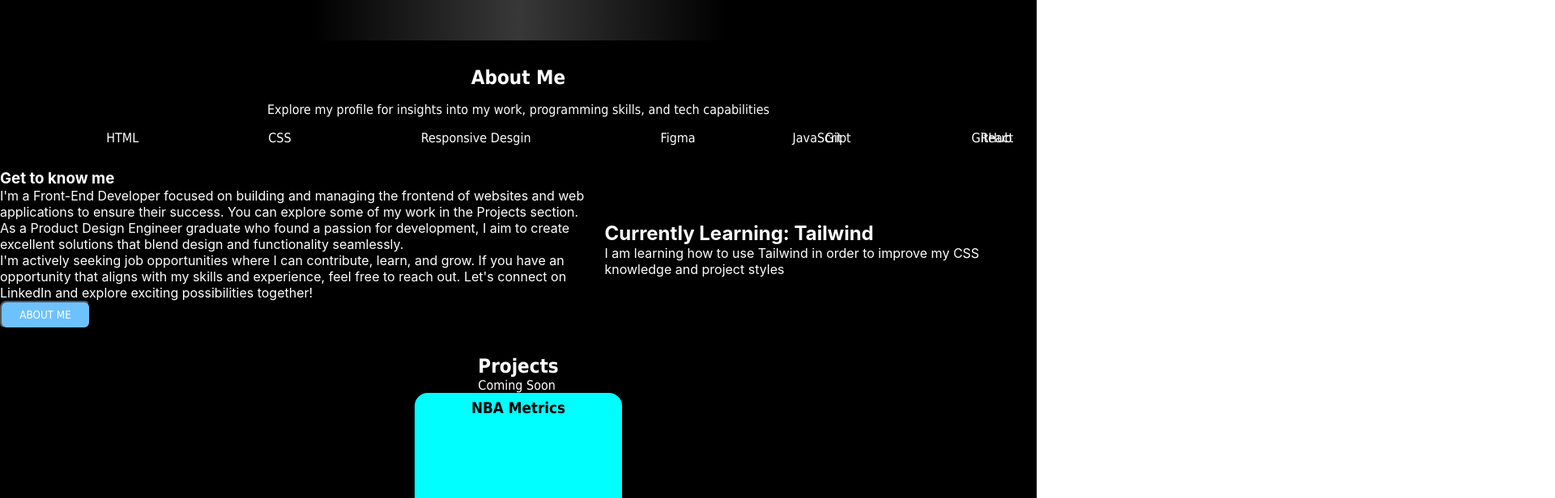
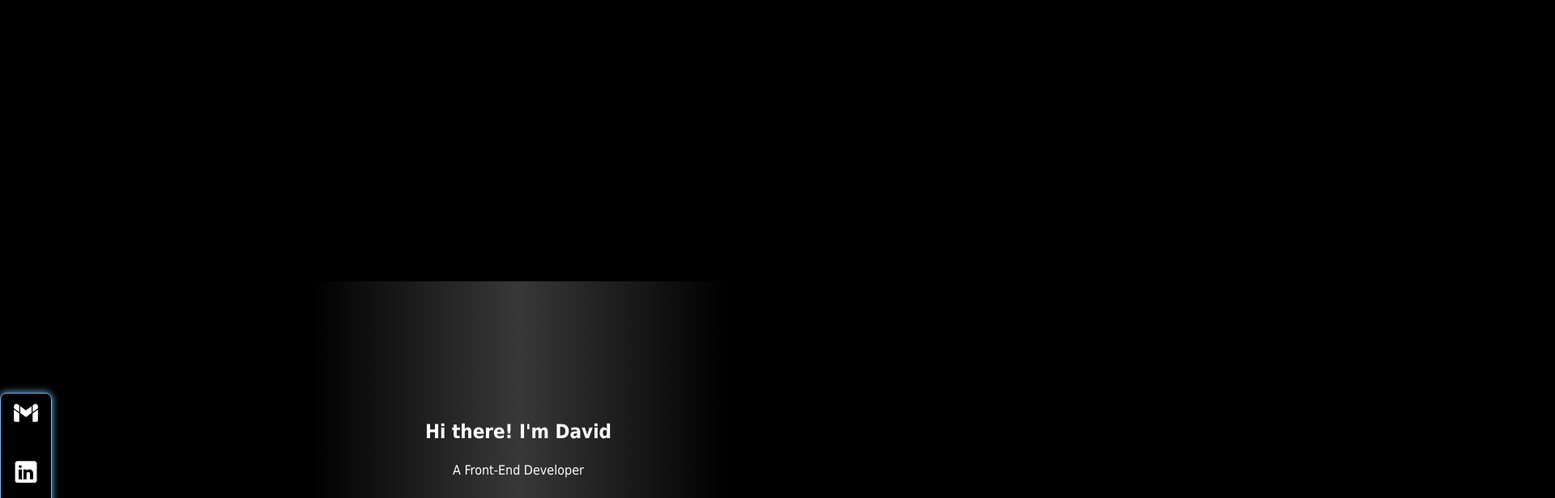
Before and after one commit to destrada7/front-end-portfolio, a React (Create React App) app: page / in a window 1280 px wide. Shown: the part 500-1116 px from the top of the page at 81% size, 1920 px wide, since content can reach past the window. Built offline with nearby package versions, Linux system fonts and the light colour scheme.

Commit message:
Rollback version in case some changes go wrong

```diff
--- a/src/App.css
+++ b/src/App.css
@@ -1,5 +1,22 @@
+/* General Styles for Consistency */
+* {
+    box-sizing: border-box;
+    margin: 0;
+    padding: 0;
+}
+
+body {
+    font-family: 'Arial', sans-serif;
+    line-height: 1.6;
+    background-color: black; /* Ensures background consistency */
+    color: white;
+}
+
 .App {
-  background-color: black;
+    display: flex;
+    flex-direction: column;
+    min-height: 100vh;
+    background-color: black; /* Keep your existing background color */
 }
 
 .App-logo {
@@ -19,7 +36,7 @@
     align-items: center;
     justify-content: center;
     font-size: calc(10px + 2vmin);
-  background-color: black;
+    background-color: black; /* Keep your existing background color */
     color: white;
 }
 
@@ -35,3 +52,16 @@
         transform: rotate(360deg);
     }
 }
+
+/* Consistent Section Styling */
+section {
+    padding: 2rem 0;
+    margin: 1rem 0;
+}
+
+/* Container for all sections to maintain consistent width and centering */
+.container {
+    max-width: 1200px;
+    margin: 0 auto;
+    padding: 0 1rem;
+}
--- a/src/components/AboutMe.js
+++ b/src/components/AboutMe.js
@@ -19,11 +19,11 @@ const About = () => {
                 </div>
                 <div className="description-skills_container">
                     <div className="get-to-know-me">
-                        <h3>Get to know me</h3>
+                        <h3>Get to know me!</h3>
                         <p>I'm a Front-End Developer focused on building and managing the frontend of websites and web applications to ensure their success. You can explore some of my work in the Projects section.</p>
                         <p>As a Product Design Engineer graduate who found a passion for development, I aim to create excellent solutions that blend design and functionality seamlessly.</p>
                         <p>I'm actively seeking job opportunities where I can contribute, learn, and grow. If you have an opportunity that aligns with my skills and experience, feel free to reach out. Let's connect on LinkedIn and explore exciting possibilities together!</p>
-                        <button type="button" id="about-me-contact-button">ABOUT ME</button>
+                        <button type="button" id="about-me-contact-button" aria-label="Contact Me Button">CONTACT ME</button>
                     </div>
                     <div className="about-activity_container">
                         <ActivityProvider>
--- a/src/components/Hero.js
+++ b/src/components/Hero.js
@@ -12,7 +12,7 @@ const Hero = () => {
                 <div className="header-button_container">
                     <header className="hero_header" id="hero_header">
                         <h1>Hi there! I'm David</h1>
-                        <p>Front-End Developer</p>
+                        <p>A Front-End Developer</p>
                     </header>
                     <button type="button" className="hero_button" id="hero_button">PROJECTS</button>
                 </div>
--- a/src/components/InfiniteSkillsCarousel.js
+++ b/src/components/InfiniteSkillsCarousel.js
@@ -19,7 +19,7 @@ const InfiniteSkillsCarrousel = () => {
                 <div className="skill" id="React">React</div>
                 <div className="skill" id="HTML">HTML</div>
                 <div className="skill" id="CSS">CSS</div>
-                <div className="skill" id="Responsive Design">Responsive Desgin</div>
+                <div className="skill" id="Responsive Design">Responsive Design</div>
                 <div className="skill" id="Figma">Figma</div>
                 <div className="skill" id="Git">Git</div>
                 <div className="skill" id="GitHub">GitHub</div>
--- a/src/styles/AboutMe.css
+++ b/src/styles/AboutMe.css
@@ -1,10 +1,14 @@
 .about-me_container {
     display: flex;
     flex-direction: row;
+    justify-content: center;
     width: 100%;
     height: auto;
     margin-top:2rem;
     padding: 0 5%;
+    position: relative;
+    flex-wrap: nowrap;
+    overflow: hidden;
     font-family: Tahoma, sans-serif;
     background-color: black;
     color: white;
@@ -20,7 +24,7 @@
     gap: 1rem;
 }
 
-.descprition-skills-activity_container {
+.description-skills-activity_container {
     display: flex;
     flex-direction: column;
     align-items: center;
@@ -32,8 +36,32 @@
 .description-skills_container {
     display: flex;
     flex-direction: row;
+    justify-content: space-around;
+    align-items: center;
+    padding: 0 5%;
+    color: white;
+}
+
+.get-to-know-me {
+    display: flex;
+    flex-direction: column;
+    align-items: flex-start;
     justify-content: center;
+    width: 40rem;
+}
+
+.about-activity_container {
+    width: 40rem;
+    height: 10rem;
+    display: flex;
+    justify-content: center;
+    align-items: center;
+    margin: 1rem 0;
+    padding: 0 1rem;
     color: white;
+    border-radius: 0.5rem;
+    border: 1px solid #6EC1FF;
+    box-shadow: 0px 0px 10px #6EC1FF;
 }
 
 #about-me-contact-button {
@@ -47,12 +75,3 @@
     border-radius: 0.5rem;
     cursor: pointer;
 }
-
-.about-activity_container {
-    width: 100%;
-    height: auto;
-    display: flex;
-    justify-content: center;
-    align-items: center;
-    color: white;
-}
--- a/src/styles/InfiniteSkillsCarousel.css
+++ b/src/styles/InfiniteSkillsCarousel.css
@@ -4,28 +4,25 @@
     overflow: hidden;
     white-space: nowrap;
     width: 100%;
-    height: 4rem;
+    height: 2rem;
     padding: 1rem 0;
     background-color: transparent;
 }
 
 .skills_container::before, .skills_container::after {
-    position: relative;
-    top: 0;
+    position: absolute;
     width: 4rem;
-    height:4rem;
+    height: auto;
     content: "";
     z-index: 2;
 }
 
 .skills_container::before {
-    left: 0;
     padding: 1rem 0%;
     background: black,
 }
 
 .skills_container::after {
-    right: 0;
     padding: 1rem 0%;
     background: black;
 }
@@ -37,6 +34,8 @@
 
 .skills_slider {
     display: flex;
+    justify-content: center;
+    align-items: center;
     width: 100%;
     height: auto;
     animation: slide 20s linear infinite;
--- a/src/styles/Navbar.module.css
+++ b/src/styles/Navbar.module.css
@@ -1,9 +1,3 @@
-* {
-    padding: 0;
-    margin: 0;
-    box-sizing: border-box;
-  }
-
   ul {
     list-style: none;
   }
```
Also changed, not shown: src/components/Projects.js (line endings or trailing spaces). Lines whose indentation alone changed are shown as unchanged.
